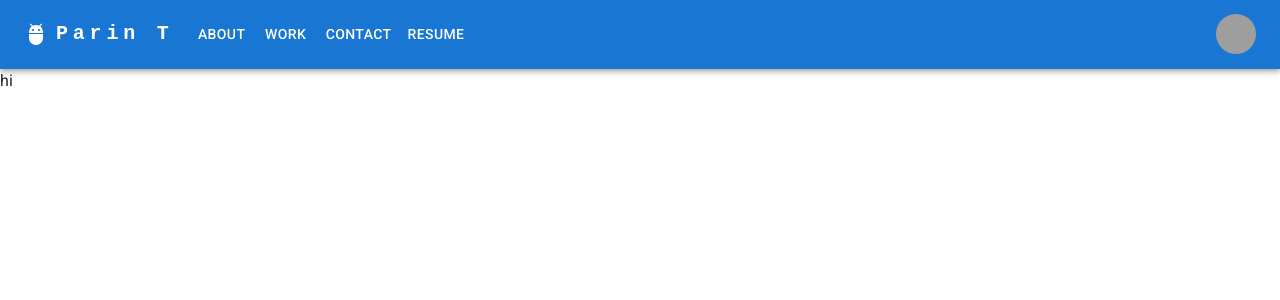
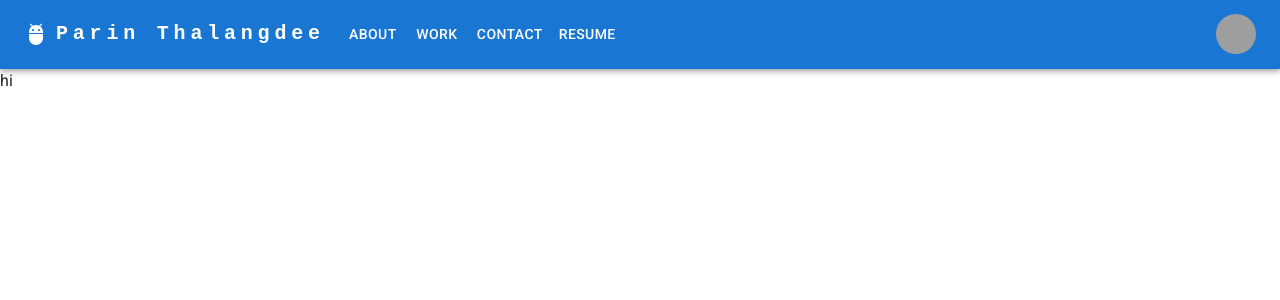
Before and after one commit to ParinThalangdee/20-ReactPortfolio, a React (Create React App) app: page / in a window 1280 px wide. Shown: the top 300 px of the page. Built offline with nearby package versions, Linux system fonts and the light colour scheme; grey boxes are pictures that could not be loaded.

Commit message:
Revision to Navbar

```diff
--- a/src/components/Navbar/Navbar.js
+++ b/src/components/Navbar/Navbar.js
@@ -55,7 +55,7 @@ const ResponsiveAppBar = () => {
               textDecoration: 'none',
             }}
           >
-            Parin T
+            Parin Thalangdee
           </Typography>
 
           <Box sx={{ flexGrow: 1, display: { xs: 'flex', md: 'none' } }}>
@@ -120,7 +120,7 @@ const ResponsiveAppBar = () => {
               textDecoration: 'none',
             }}
           >
-            Parin T
+            Parin Thalangdee
           </Typography>
           <Box sx={{ flexGrow: 1, display: { xs: 'none', md: 'flex' } }}>
               <Button
```
